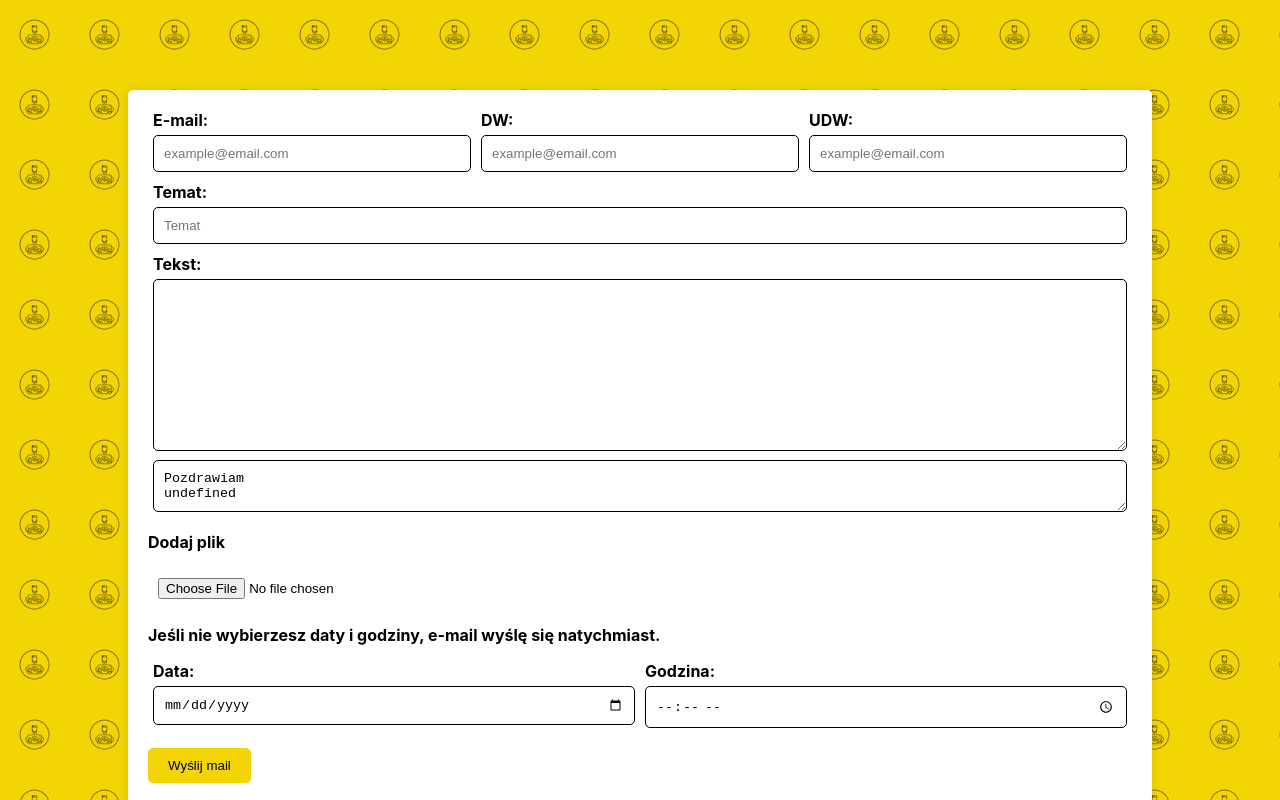
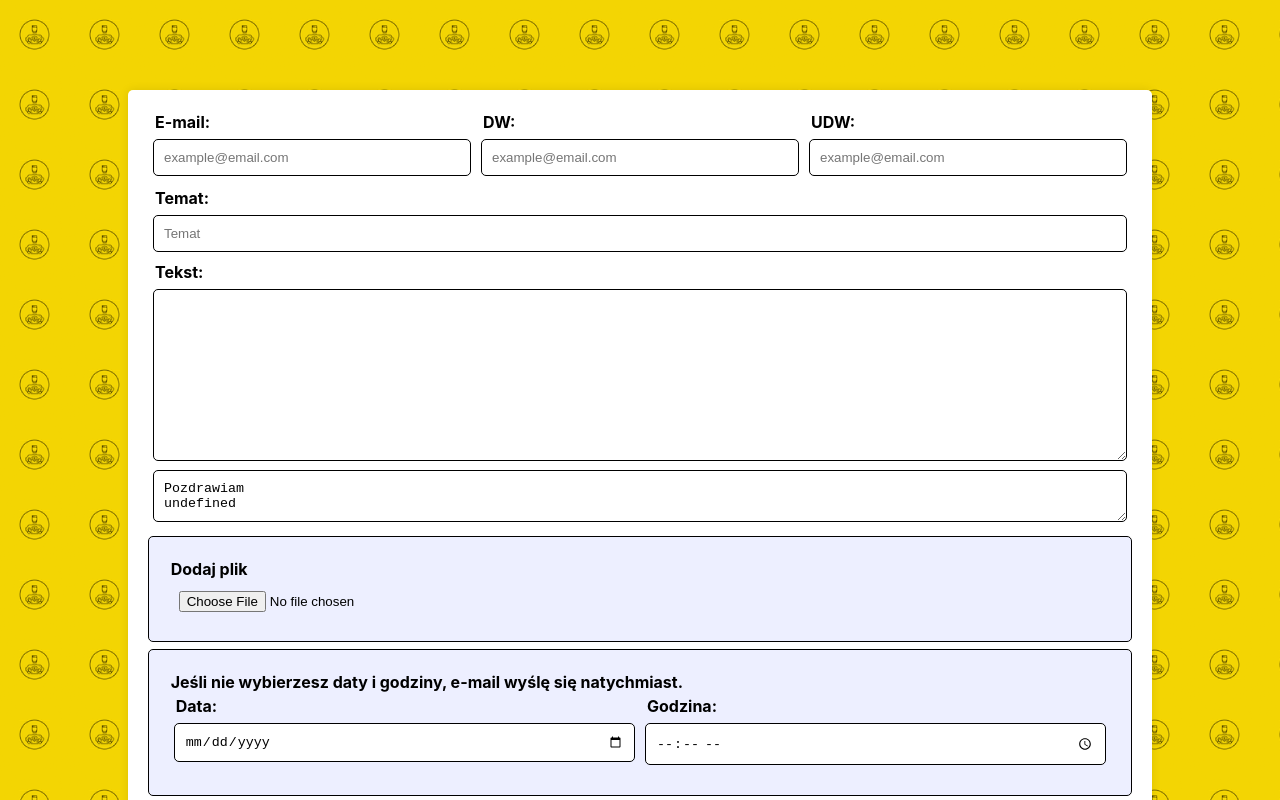
Before and after one commit to ArturPonieczynski/Super-Mail3000GTI_frontend, a React (Create React App) app: page /mail in a window 1280 px wide. Built offline with nearby package versions, Linux system fonts and the light colour scheme; no server answers.

Commit message:
Refactor: Refactor EmailFormPage.js styles.

```diff
--- a/src/components/EmailFormPage/EmailFormPage.js
+++ b/src/components/EmailFormPage/EmailFormPage.js
@@ -117,9 +117,9 @@
 
     return (
         <form action="" onSubmit={sendForm} className={styles.mailForm}>
-            <div className={styles.divMailContainer}>
+            <div className={styles.inputsContainer}>
                 <label className={styles.label}>
-                    <span className={styles.span}>E-mail:</span>
+                    <p className={styles.paragraph}>E-mail:</p>
                     <input
                         className={styles.input}
                         type="text"
@@ -131,7 +131,7 @@
                     />
                 </label>
                 <label className={styles.label}>
-                    <span className={styles.span}>DW:</span>
+                    <p className={styles.paragraph}>DW:</p>
                     <input
                         className={styles.input}
                         type="text"
@@ -143,7 +143,7 @@
                     />
                 </label>
                 <label className={styles.label}>
-                    <span className={styles.span}>UDW:</span>
+                    <p className={styles.paragraph}>UDW:</p>
                     <input
                         className={styles.input}
                         type="text"
@@ -157,7 +157,7 @@
             </div>
             <EmailsList onEmailSelect={handleEmailSelection}/>
             <label className={styles.label}>
-                <span className={styles.span}>Temat:</span>
+                <p className={styles.paragraph}>Temat:</p>
                 <input
                     className={styles.input}
                     type="text"
@@ -168,7 +168,7 @@
                     required/>
             </label>
             <label className={styles.label}>
-                <span className={styles.span}>Tekst:</span>
+                <p className={styles.paragraph}>Tekst:</p>
                 <textarea
                     className={styles.textarea}
                     name="text"
@@ -184,7 +184,8 @@
                     onChange={event => updateForm(event.target.name, event.target.value)}
                 />
             </label>
-            <p className={styles.span}>Dodaj plik</p>
+            <div className={styles.coloredBox}>
+                <p className={styles.paragraph}>Dodaj plik</p>
                 <input
                     ref={inputFileRef}
                     className={styles.input}
@@ -192,24 +193,26 @@
                     type="file"
                     onChange={event => {
                         setFileInput(event.target.files[0]);
-                    buttonXRef.current.classList.toggle(`${styles.toggleVisible}`);
+                        buttonXRef.current.classList.toggle(`${styles.toggleVisibility}`);
                     }}
                 />
                 <button
                     ref={buttonXRef}
-                className={`${styles.input} ${styles.toggleVisible}`}
+                    className={`${styles.input} ${styles.toggleVisibility}`}
                     type="button"
                     onClick={() => {
                         inputFileRef.current.value = null;
                         setFileInput(null);
-                    buttonXRef.current.classList.toggle(`${styles.toggleVisible}`);
+                        buttonXRef.current.classList.toggle(`${styles.toggleVisibility}`);
                     }}>
                     X
                 </button>
-            <p className={styles.span}>Jeśli nie wybierzesz daty i godziny, e-mail wyślę się natychmiast.</p>
-            <div className={styles.divMailContainer}>
+            </div>
+            <div className={styles.coloredBox}>
+                <p className={styles.paragraph}>Jeśli nie wybierzesz daty i godziny, e-mail wyślę się natychmiast.</p>
+                <div className={styles.inputsContainer}>
                     <label className={styles.label}>
-                    <span className={styles.span}>Data:</span>
+                        <p className={styles.paragraph}>Data:</p>
                         <input
                             className={styles.input}
                             type="date"
@@ -218,7 +221,7 @@
                         />
                     </label>
                     <label className={styles.label}>
-                    <span className={styles.span}>Godzina:</span>
+                        <p className={styles.paragraph}>Godzina:</p>
                         <input
                             className={styles.input}
                             type="time"
@@ -227,6 +230,7 @@
                         />
                     </label>
                 </div>
+            </div>
             <button className={styles.button}>Wyślij mail</button>
         </form>
     )
--- a/src/components/EmailFormPage/EmailFormPage.module.css
+++ b/src/components/EmailFormPage/EmailFormPage.module.css
@@ -1,21 +1,3 @@
-/** {*/
-/*    box-sizing: border-box;*/
-/*}*/
-
-/*body, html {*/
-/*    margin: 0;*/
-/*    padding: 0;*/
-/*    font-family: -apple-system, BlinkMacSystemFont, 'Segoe UI', 'Roboto', 'Oxygen',*/
-/*    'Ubuntu', 'Cantarell', 'Fira Sans', 'Droid Sans', 'Helvetica Neue',*/
-/*    sans-serif;*/
-/*    -webkit-font-smoothing: antialiased;*/
-/*    -moz-osx-font-smoothing: grayscale;*/
-/*    height: 100vh;*/
-/*    width: 100vw;*/
-/*    background-image: url("../public/logoSmall70.webp");*/
-/*    background-attachment: fixed;*/
-/*}*/
-
 .mailForm {
     background-color: #ffffff;
     color: #000000;
@@ -26,8 +8,16 @@
     box-shadow: 0 0 10px rgba(0,0,0,0.1);
 }
 
-.divMailContainer {
+.inputsContainer {
     display: flex;
+}
+
+.coloredBox {
+    border: 1px solid #000;
+    border-radius: 5px;
+    padding: 2%;
+    background-color: rgb(3 33 243 / 7%);
+    margin: 7px 0;
 }
 
 .label {
@@ -39,8 +29,8 @@
     /*flex-wrap: wrap;*/
 }
 
-.span {
-    display: block;
+.paragraph {
+    margin: 2px;
     font-weight: bold;
 }
 
@@ -75,10 +65,6 @@
     color: #ffffff;
 }
 
-.toggleVisible {
+.toggleVisibility {
     display: none;
 }
-
-.hidden {
-    display: none;
-}
```
Lines whose indentation alone changed are shown as unchanged.
